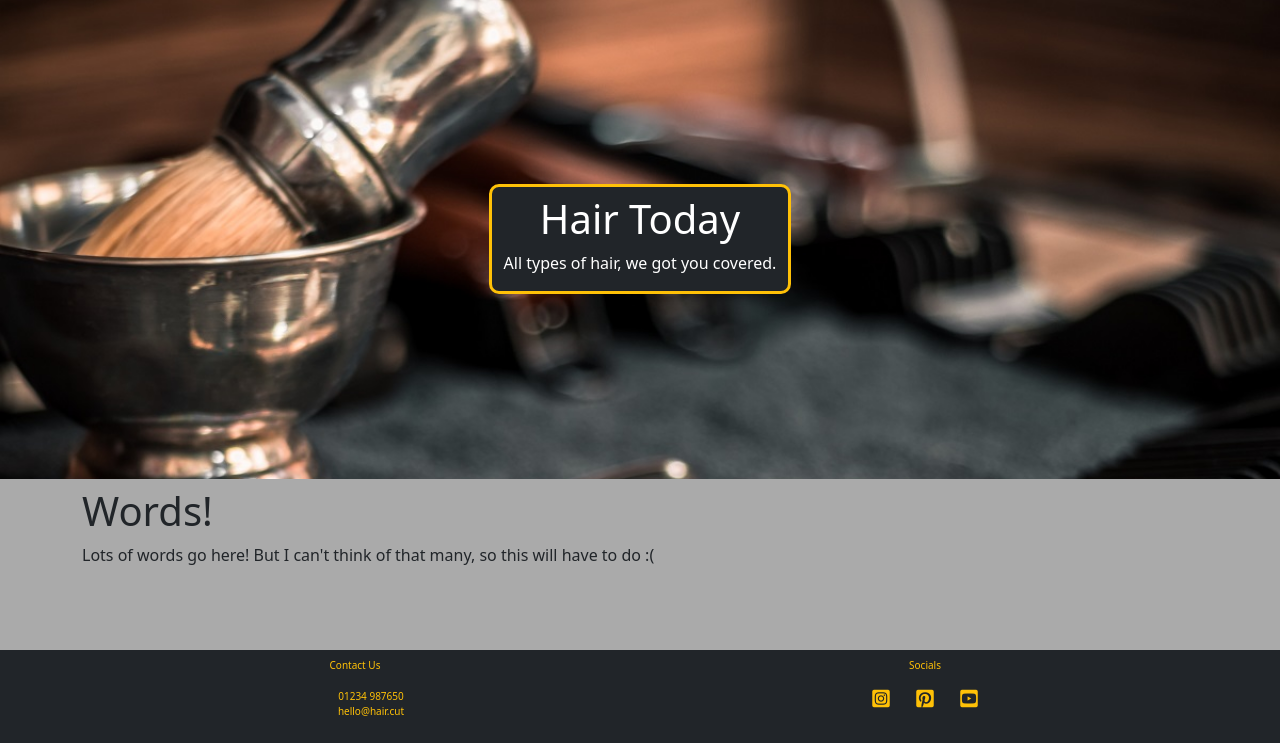
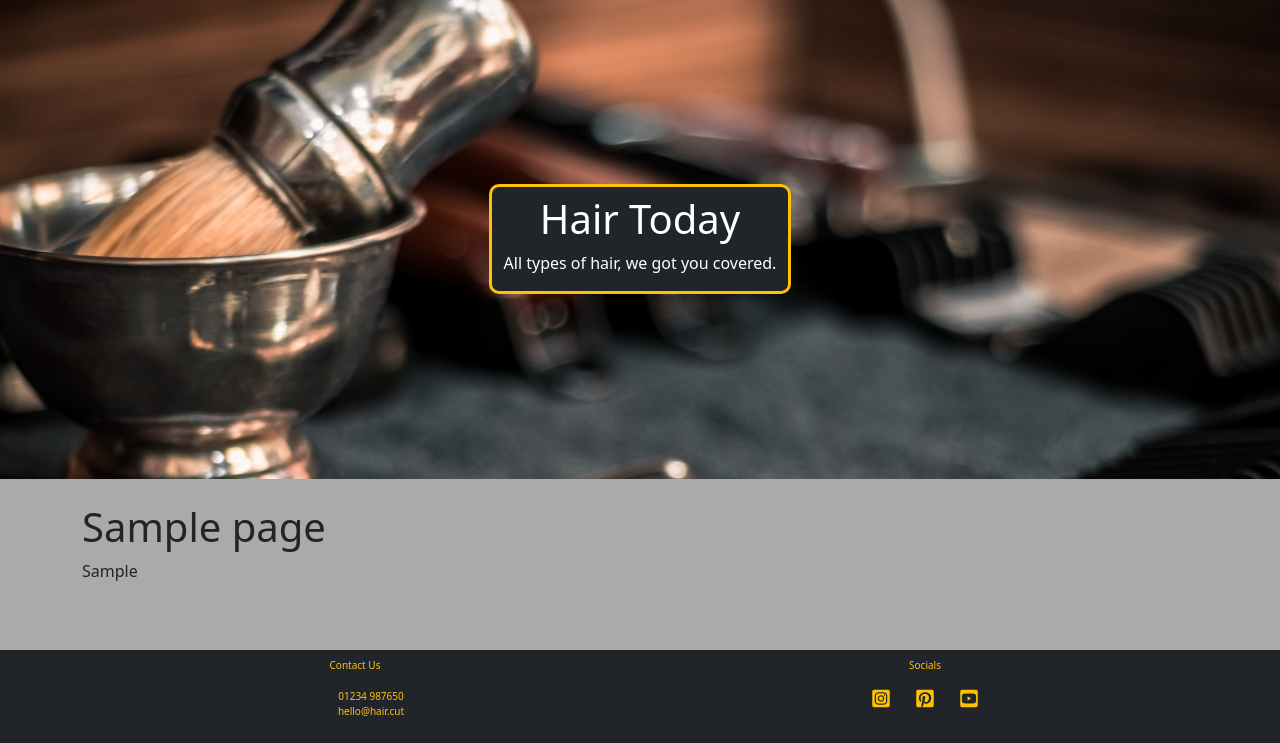
Before and after one commit to lilblupig/hair-today, a PHP site: page /index.php?pid=1 in a window 1280 px wide. Shown: the part 57-800 px from the top of the page. Run offline with PHP 8.4, Linux system fonts and the light colour scheme; tables that the repository leaves empty or names only in its code hold one stand-in row (values such as "Sample post").

Commit message:
Use pid from nav to query DB and populate body

```diff
--- a/index.php
+++ b/index.php
@@ -61,13 +61,25 @@ $pages_result = $conn->query($get_pages);
       </div>
     </div>
 
-    <main class="container py-2 flex-shrink-0">
-      <div class="row">
-        <div class="col-12">
-          <h1>Words!</h1>
-          <p>Lots of words go here!  But I can't think of that many, so this will have to do :(</p>
+    <main class="container pt-4 pb-2 flex-shrink-0">
+        <div class="row">
+            <div class="col-12">
+                <?php
+                    if(!empty($_GET["pid"])) {
+                        $get_specific_page = "SELECT * FROM pages WHERE id=" . $_GET["pid"];
+                        $specific_result = $conn->query($get_specific_page);
+
+                        if($specific_result->num_rows > 0) {
+                            while($row = $specific_result->fetch_assoc()) { ?>
+                                <h1><?php echo $row["title"]; ?></h1>
+                                <p><?php echo $row["blurb"]; ?></p>
+                            <?php
+                            }
+                        }
+                    }
+                ?>
+            </div>
         </div>
-      </div>
     </main>
 
     <footer class="footer mt-auto py-2 bg-dark">
```
